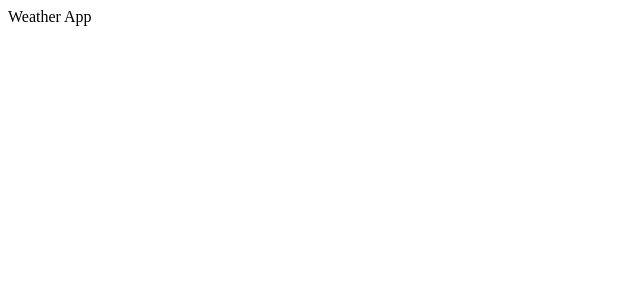
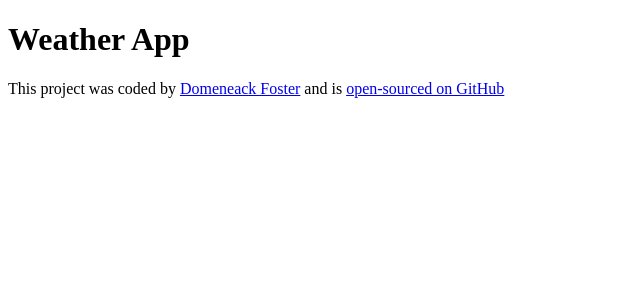
Before and after one commit to domeneack/react-weather-app, a React (Create React App) app: page / in a window 1280 px wide. Shown: the top 300 px of the page, without its empty margins (0-640 px from the left). Built offline with nearby package versions, Linux system fonts and the light colour scheme.

Commit message:
Added the GitHub repo url

```diff
--- a/src/App.js
+++ b/src/App.js
@@ -1,5 +1,22 @@
 import "./App.css";
 
 export default function App() {
-  return <div className="App">Weather App</div>;
+  return (
+    <div className="App">
+      <h1>Weather App</h1>
+      <footer>
+        This project was coded by{" "}
+        <a href="https://tangerine-moonbeam-52db1f.netlify.app/" target="_blank">
+          Domeneack Foster
+        </a>{" "}
+        and is{" "}
+        <a
+          href="https://github.com/domeneack/react-weather-app"
+          target="_blank"
+        >
+          open-sourced on GitHub
+        </a>
+      </footer>
+    </div>
+  );
 }
```
